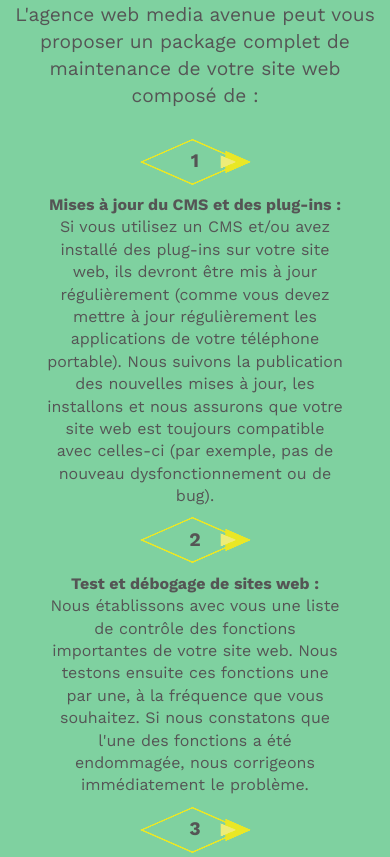
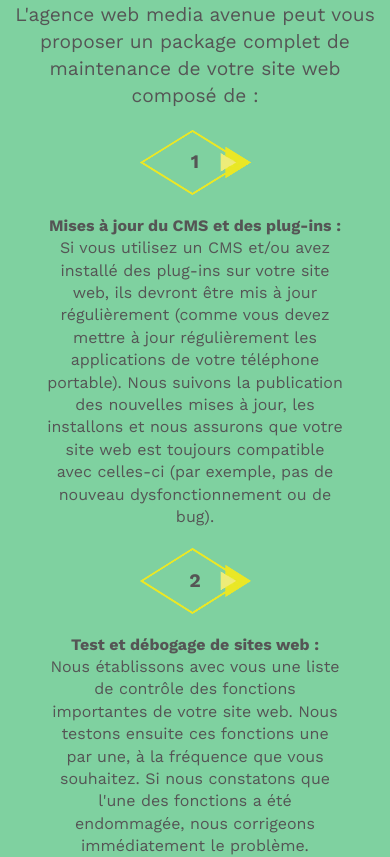
Before and after one commit to amine-mdj/mediaavenue3, a React (Create React App) app: page /programmation in a window 390 px wide. Shown: the part 7920-8777 px from the top of the page. Built offline with nearby package versions, Linux system fonts and the light colour scheme.

Commit message:
commit eight

```diff
--- a/src/components/progSection/progsection10.css
+++ b/src/components/progSection/progsection10.css
@@ -81,7 +81,8 @@ font-weight: 700;
         padding-bottom: 30px;
     }
     .progsec10-item-left{
-        background-size: 30% 70%;
+        margin-block: 20px;
+        background-size: 30% 100%;
     }
     .progsec10-item{
         padding-inline: 10px;
```
